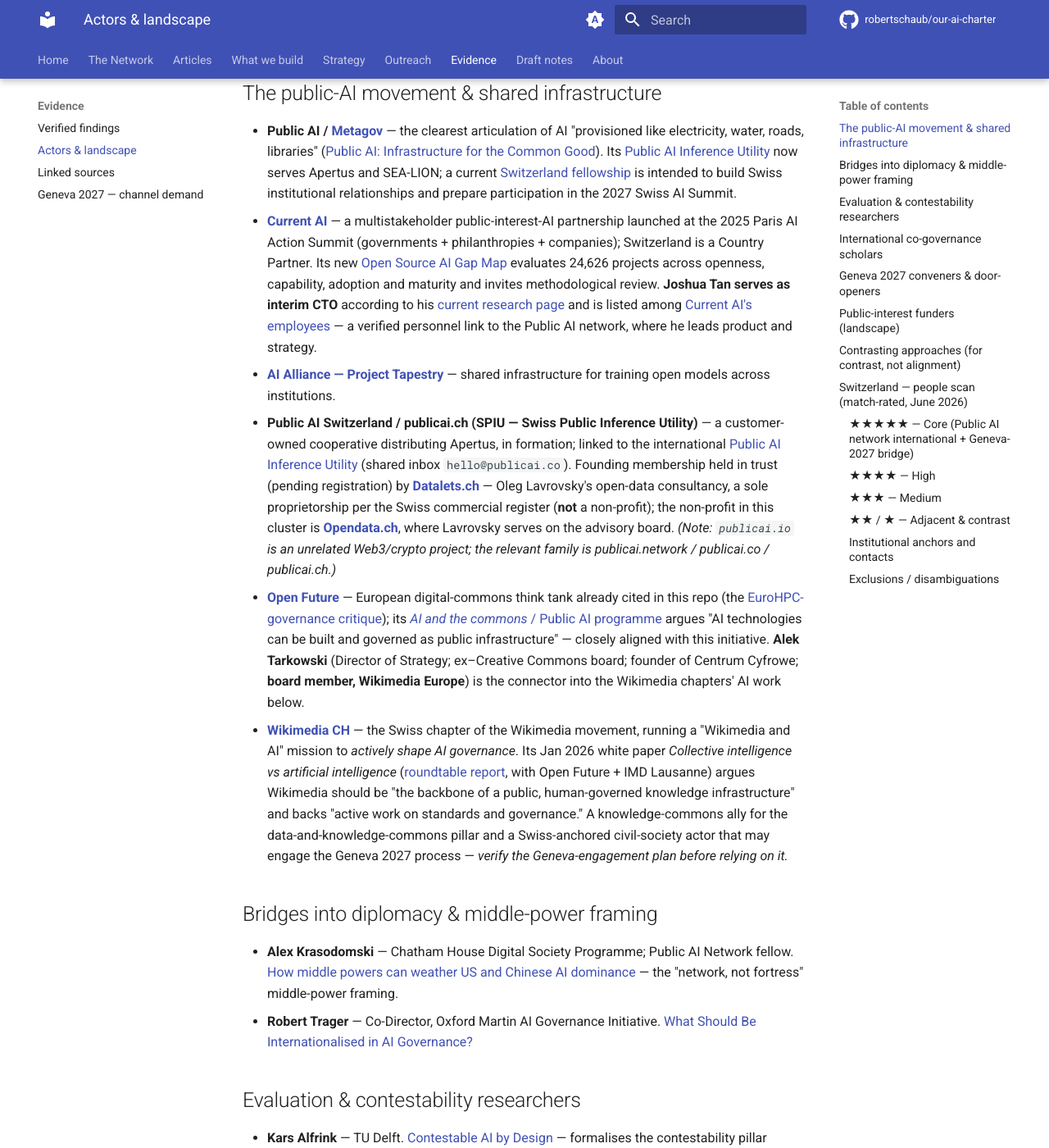
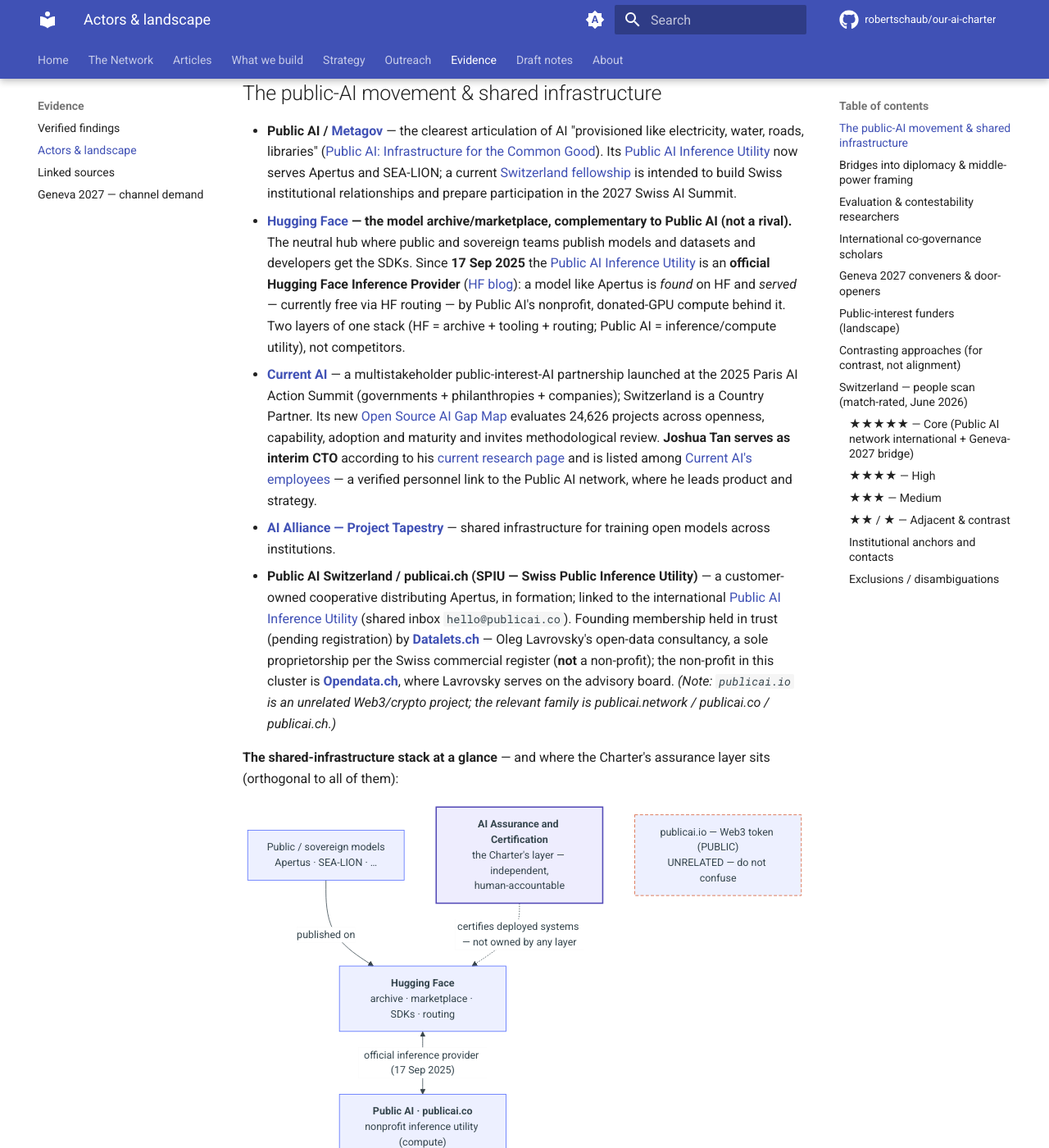
Before and after one commit to robertschaub/our-ai-charter, an MkDocs documentation site: the page built from docs/Evidence/actors-and-landscape.md, in a window 1280 px wide and 1400 px high, scrolled down 316 px. Shown: the whole window at 82% size. Built offline with MkDocs 1.6.1 and Material for MkDocs 9.7.7, drawn with Linux system fonts in a browser that asks for light colours; plug-ins that fetch from the network failed and are left out; comment, search, counter and statistics services are not loaded; some of the changed text lies outside the part shown.

Commit message:
docs(evidence): Hugging Face + Public AI are complementary layers (+ stack diagram)
Actor map: add Hugging Face as the model archive/marketplace layer and record Public AI as an official HF Inference Provider since 17 Sep 2025 (HF blog) -- HF = archive + tooling + routing, Public AI = nonprofit inference/compute utility serving Apertus/SEA-LION behind it; two layers of one stack, not rivals.

Add a Mermaid shared-infrastructure stack diagram (models -> Hugging Face -> Public AI -> publicai.ch/SPIU) with the Charter's assurance layer shown as orthogonal, and reiterate that the publicai.io Web3 token is unrelated.

Verified at source; mkdocs build --strict clean.

Co-Authored-By: Claude Opus 4.8 <noreply@anthropic.com>

````diff
--- a/docs/Evidence/actors-and-landscape.md
+++ b/docs/Evidence/actors-and-landscape.md
@@ -5,9 +5,32 @@ Who is already building pieces of an open, accountable, internationally co-stewa
 ## The public-AI movement & shared infrastructure
 
 - **Public AI / [Metagov](https://metagov.org/projects/public-ai)** — the clearest articulation of AI "provisioned like electricity, water, roads, libraries" ([Public AI: Infrastructure for the Common Good](https://zenodo.org/records/13914560)). Its [Public AI Inference Utility](https://publicai.co/) now serves Apertus and SEA-LION; a current [Switzerland fellowship](https://publicai.network/jobs/fellow-switzerland/) is intended to build Swiss institutional relationships and prepare participation in the 2027 Swiss AI Summit.
+- **[Hugging Face](https://huggingface.co/) — the model archive/marketplace, complementary to Public AI (not a rival).** The neutral hub where public and sovereign teams publish models and datasets and developers get the SDKs. Since **17 Sep 2025** the [Public AI Inference Utility](https://publicai.co/) is an **official Hugging Face Inference Provider** ([HF blog](https://huggingface.co/blog/inference-providers-publicai)): a model like Apertus is *found* on HF and *served* — currently free via HF routing — by Public AI's nonprofit, donated-GPU compute behind it. Two layers of one stack (HF = archive + tooling + routing; Public AI = inference/compute utility), not competitors.
 - **[Current AI](https://www.currentai.org/about)** — a multistakeholder public-interest-AI partnership launched at the 2025 Paris AI Action Summit (governments + philanthropies + companies); Switzerland is a Country Partner. Its new [Open Source AI Gap Map](https://map.currentai.org/) evaluates 24,626 projects across openness, capability, adoption and maturity and invites methodological review. **Joshua Tan serves as interim CTO** according to his [current research page](https://www.joshuatan.com/research/) and is listed among [Current AI's employees](https://www.linkedin.com/company/currentaiofficial/) — a verified personnel link to the Public AI network, where he leads product and strategy.
 - **[AI Alliance — Project Tapestry](https://thealliance.ai/projects/tapestry)** — shared infrastructure for training open models across institutions.
 - **Public AI Switzerland / publicai.ch (SPIU — Swiss Public Inference Utility)** — a customer-owned cooperative distributing Apertus, in formation; linked to the international [Public AI Inference Utility](https://publicai.co/) (shared inbox `hello@publicai.co`). Founding membership held in trust (pending registration) by **[Datalets.ch](https://datalets.ch/)** — Oleg Lavrovsky's open-data consultancy, a sole proprietorship per the Swiss commercial register (**not** a non-profit); the non-profit in this cluster is **[Opendata.ch](https://opendata.ch/)**, where Lavrovsky serves on the advisory board. *(Note: `publicai.io` is an unrelated Web3/crypto project; the relevant family is publicai.network / publicai.co / publicai.ch.)*
+
+**The shared-infrastructure stack at a glance** — and where the Charter's assurance layer sits (orthogonal to all of them):
+
+```mermaid
+flowchart TB
+  M["Public / sovereign models<br/>Apertus · SEA-LION · …"]
+  HF["<b>Hugging Face</b><br/>archive · marketplace · SDKs · routing"]
+  PA["<b>Public AI · publicai.co</b><br/>nonprofit inference utility (compute)<br/>backed by Mozilla · Metagov"]
+  CH["<b>publicai.ch · SPIU</b><br/>Swiss customer-owned cooperative"]
+
+  M -->|published on| HF
+  HF <-->|"official inference provider (17 Sep 2025)"| PA
+  PA -->|fronted in Switzerland by| CH
+
+  A["<b>AI Assurance and Certification</b><br/>the Charter's layer — independent,<br/>human-accountable"]:::charter
+  A -.->|"certifies deployed systems — not owned by any layer"| HF
+
+  X["publicai.io — Web3 token (PUBLIC)<br/>UNRELATED — do not confuse"]:::warn
+
+  classDef charter fill:#EEEDFE,stroke:#534AB7,stroke-width:2px,color:#26215C;
+  classDef warn stroke:#D85A30,stroke-dasharray:5 3,color:#993C1D;
+```
 - **[Open Future](https://openfuture.eu/)** — European digital-commons think tank already cited in this repo (the [EuroHPC-governance critique](https://openfuture.eu/blog/who-controls-europes-ai-future/)); its [*AI and the commons* / Public AI programme](https://openfuture.eu/our-work/ai-and-the-commons/) argues "AI technologies can be built and governed as public infrastructure" — closely aligned with this initiative. **Alek Tarkowski** (Director of Strategy; ex–Creative Commons board; founder of Centrum Cyfrowe; **board member, Wikimedia Europe**) is the connector into the Wikimedia chapters' AI work below.
 - **[Wikimedia CH](https://wikimedia.ch/)** — the Swiss chapter of the Wikimedia movement, running a "Wikimedia and AI" mission to *actively shape AI governance*. Its Jan 2026 white paper *Collective intelligence vs artificial intelligence* ([roundtable report](https://wikimedia.ch/en/news/open-knowledge-powers-ai-but-at-what-cost-report-from-the-roundtable-on-wikimedia-and-ai/), with Open Future + IMD Lausanne) argues Wikimedia should be "the backbone of a public, human-governed knowledge infrastructure" and backs "active work on standards and governance." A knowledge-commons ally for the data-and-knowledge-commons pillar and a Swiss-anchored civil-society actor that may engage the Geneva 2027 process — *verify the Geneva-engagement plan before relying on it.*
 
````
Also changed, not shown: CHANGELOG.md (+1 -0 lines).
